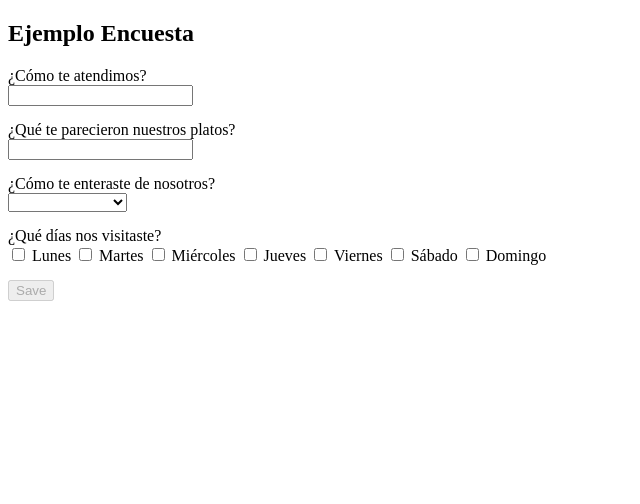
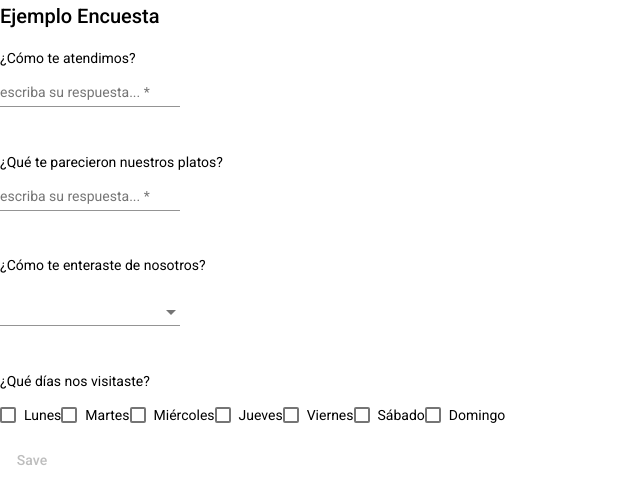
Before and after one commit to martinorue/FormularioEncuesta, an Angular app: page / in a window 1280 px wide. Shown: the top 504 px of the page, without its empty margins (0-640 px from the left). Built offline with nearby package versions, Linux system fonts and the light colour scheme; data requests are answered from the project's data file.

Commit message:
agrego angular material

```diff
--- a/angular.json
+++ b/angular.json
@@ -27,6 +27,7 @@
               "src/assets"
             ],
             "styles": [
+              "./node_modules/@angular/material/prebuilt-themes/indigo-pink.css",
               "src/styles.css"
             ],
             "scripts": []
@@ -94,6 +95,7 @@
               "src/assets"
             ],
             "styles": [
+              "./node_modules/@angular/material/prebuilt-themes/indigo-pink.css",
               "src/styles.css"
             ],
             "scripts": []
--- a/db.json
+++ b/db.json
@@ -42,31 +42,31 @@
           "orden": 4,
           "opciones": [
             {
-              "opcionId": "1",
+              "opcionId": 1,
               "value": "Lunes"
             },
             {
-              "opcionId": "2",
+              "opcionId": 2,
               "value": "Martes"
             },
             {
-              "opcionId": "3",
+              "opcionId": 3,
               "value": "Miércoles"
             },
             {
-              "opcionId": "4",
+              "opcionId": 4,
               "value": "Jueves"
             },
             {
-              "opcionId": "5",
+              "opcionId": 5,
               "value": "Viernes"
             },
             {
-              "opcionId": "6",
+              "opcionId": 6,
               "value": "Sábado"
             },
             {
-              "opcionId": "7",
+              "opcionId": 7,
               "value": "Domingo"
             }
           ]
@@ -84,53 +84,6 @@
           "TextoRespuesta": "Sus vinos son muy buenos"
         }
       ]
-    },
-    {
-      "id": 2,
-      "EncuestaID": 1,
-      "Respuestas": [
-        {
-          "RespuestaID": 0,
-          "FechaHoraContestada": "2021-12-09T18:38:36.758Z",
-          "TipoPregunta": "TextoLibre",
-          "PreguntaID": 1,
-          "TextoRespuesta": "maravillosamente bien"
-        },
-        {
-          "RespuestaID": 0,
-          "FechaHoraContestada": "2021-12-09T18:38:36.758Z",
-          "TipoPregunta": "TextoLibre",
-          "PreguntaID": 2,
-          "TextoRespuesta": "muy buenos"
-        },
-        {
-          "RespuestaID": 0,
-          "FechaHoraContestada": "2021-12-09T18:38:36.758Z",
-          "TipoPregunta": "SeleccionUnica",
-          "PreguntaID": 3,
-          "TextoRespuesta": "Redes sociales"
-        },
-        {
-          "RespuestaID": 0,
-          "FechaHoraContestada": "2021-12-09T18:38:36.758Z",
-          "TipoPregunta": "OpcionMultiple",
-          "PreguntaID": 4,
-          "OpcionesSeleccionadas": [
-            {
-              "OpcionID": "1",
-              "OpcionTexto": "Lunes"
-            },
-            {
-              "OpcionID": "4",
-              "OpcionTexto": "Jueves"
-            },
-            {
-              "OpcionID": "7",
-              "OpcionTexto": "Domingo"
-            }
-          ]
-        }
-      ]
     }
   ]
 }
--- a/package.json
+++ b/package.json
@@ -12,10 +12,12 @@
   "private": true,
   "dependencies": {
     "@angular/animations": "~12.2.0",
+    "@angular/cdk": "^12.2.13",
     "@angular/common": "~12.2.0",
     "@angular/compiler": "~12.2.0",
     "@angular/core": "~12.2.0",
     "@angular/forms": "~12.2.0",
+    "@angular/material": "^12.2.13",
     "@angular/platform-browser": "~12.2.0",
     "@angular/platform-browser-dynamic": "~12.2.0",
     "@angular/router": "~12.2.0",
--- a/src/app/domain/respuesta.ts
+++ b/src/app/domain/respuesta.ts
@@ -9,6 +9,5 @@ export class Respuesta<T>{
         this.FechaHoraContestada = fechaHoraContestada;
         this.TipoPregunta = tipoPregunta || undefined;
         this.PreguntaID = preguntaID;
-
     }
 }
--- a/src/app/dynamic-form-pregunta/dynamic-form-pregunta.component.html
+++ b/src/app/dynamic-form-pregunta/dynamic-form-pregunta.component.html
@@ -2,21 +2,29 @@
     <label [attr.for]="pregunta.id">{{pregunta.textoPregunta}}</label>
 
     <div [ngSwitch]="pregunta.tipo">
+      <p>
+        <mat-form-field *ngSwitchCase="'TextoLibre'">
+          <input matInput placeholder="escriba su respuesta..." [formControlName]="pregunta.id"
+                  [id]="pregunta.id" [type]="'text'" required>
+        </mat-form-field>
 
-      <input *ngSwitchCase="'TextoLibre'" [formControlName]="pregunta.id"
-              [id]="pregunta.id" [type]="'text'">
-
-      <select [id]="pregunta.id" *ngSwitchCase="'SeleccionUnica'" [formControlName]="pregunta.id">
-        <option *ngFor="let opt of pregunta.opciones" [value]="opt.value">{{opt.value}}</option>
-      </select>
+      </p>
+      <p>
+        <mat-form-field *ngSwitchCase="'SeleccionUnica'">
+          <mat-select [id]="pregunta.id" [formControlName]="pregunta.id">
+            <mat-option *ngFor="let opt of pregunta.opciones" [value]="opt.value">{{opt.value}}</mat-option>
+          </mat-select>
+        </mat-form-field>
+      </p>
 
       <div *ngSwitchCase="'OpcionMultiple'">
         <label *ngFor="let opcion of pregunta.opciones">
-          <input [type]="'checkbox'" [id]="opcion.opcionId" [formArrayName]="pregunta.id" [checked]="opcion.checked" (click)="chequeado(opcion.opcionId)" > {{opcion.value}}
-        </label>
+          <mat-checkbox [id]="'opcion.opcionId'" [formArrayName]="pregunta.id" [checked]="opcion.checked" (click)="chequeado(opcion.opcionId)" >
+          {{opcion.value}}
+          </mat-checkbox>
+          </label>
       </div>
 
     </div>
-    <!-- (change)="form.controls[pregunta.id].setValue($event?.target?.checked)" -->
     <!-- <div class="errorMessage" *ngIf="!isValid">{{pregunta.textoPregunta}} is required</div> -->
   </div>
--- a/src/app/dynamic-form-pregunta/dynamic-form-pregunta.component.ts
+++ b/src/app/dynamic-form-pregunta/dynamic-form-pregunta.component.ts
@@ -1,11 +1,15 @@
 import { Component, Input, Output } from '@angular/core';
 import { FormGroup } from '@angular/forms';
+import { MatCheckboxDefaultOptions, MAT_CHECKBOX_DEFAULT_OPTIONS } from '@angular/material/checkbox';
 
 import { Pregunta } from '../domain/pregunta';
 
 @Component({
   selector: 'app-pregunta',
-  templateUrl: './dynamic-form-pregunta.component.html'
+  templateUrl: './dynamic-form-pregunta.component.html',
+  providers: [
+    {provide: MAT_CHECKBOX_DEFAULT_OPTIONS, useValue: { clickAction: 'noop' } as MatCheckboxDefaultOptions}
+  ]
 })
 export class DynamicFormPreguntaComponent {
   @Input() pregunta!: Pregunta;
--- a/src/app/dynamic-form/dynamic-form.component.html
+++ b/src/app/dynamic-form/dynamic-form.component.html
@@ -5,7 +5,7 @@
       </div>
 
       <div class="form-row">
-        <button type="submit" [disabled]="!form.valid">Save</button>
+        <button mat-button type="submit" [disabled]="!form.valid">Save</button>
       </div>
     </form>
 
--- a/src/index.html
+++ b/src/index.html
@@ -6,8 +6,11 @@
   <base href="/">
   <meta name="viewport" content="width=device-width, initial-scale=1">
   <link rel="icon" type="image/x-icon" href="favicon.ico">
+  <link rel="preconnect" href="https://fonts.gstatic.com">
+  <link href="https://fonts.googleapis.com/css2?family=Roboto:wght@300;400;500&display=swap" rel="stylesheet">
+  <link href="https://fonts.googleapis.com/icon?family=Material+Icons" rel="stylesheet">
 </head>
-<body>
+<body class="mat-typography">
   <app-root></app-root>
 </body>
 </html>
--- a/src/styles.css
+++ b/src/styles.css
@@ -1 +1,4 @@
 /* You can add global styles to this file, and also import other style files */
+
+html, body { height: 100%; }
+body { margin: 0; font-family: Roboto, "Helvetica Neue", sans-serif; }
```
Also changed, not shown: src/app/app.module.ts (+21 -1 lines), 1 other file (tests, documents, lock files or other folders).
